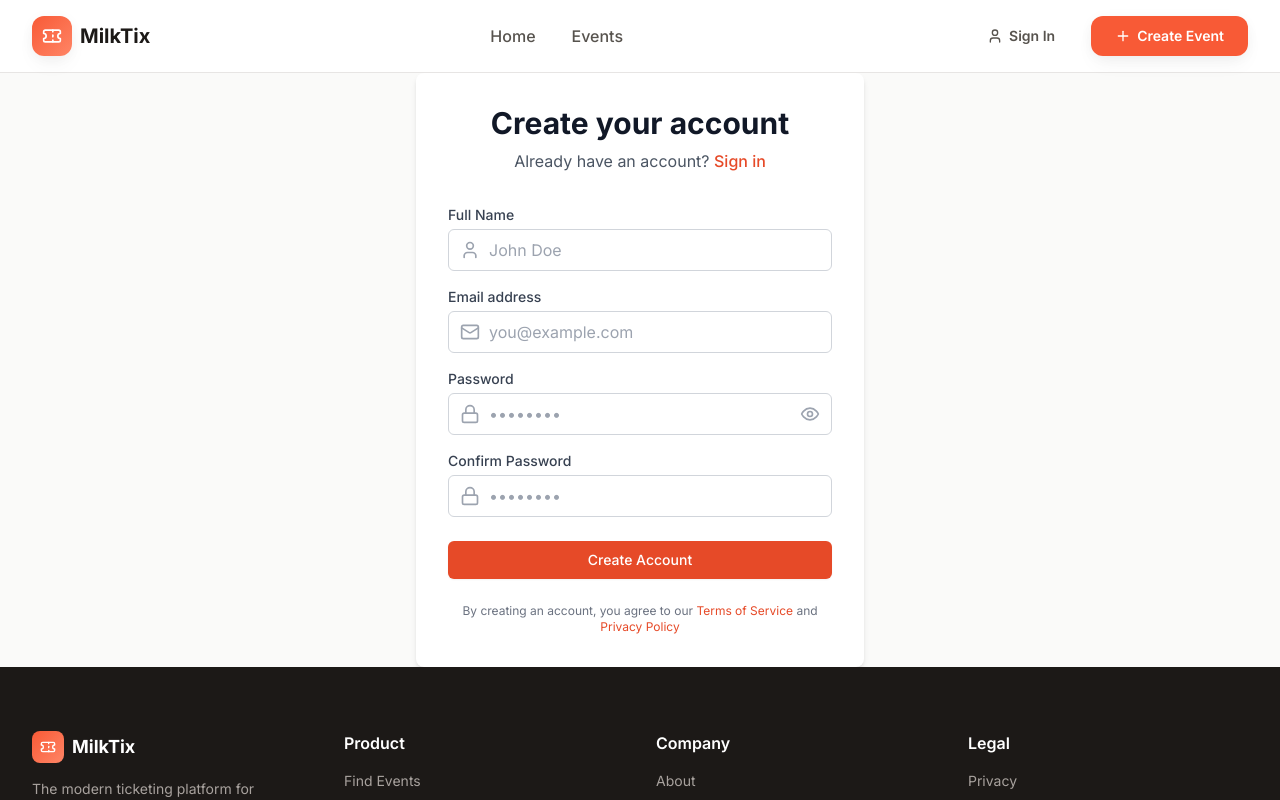
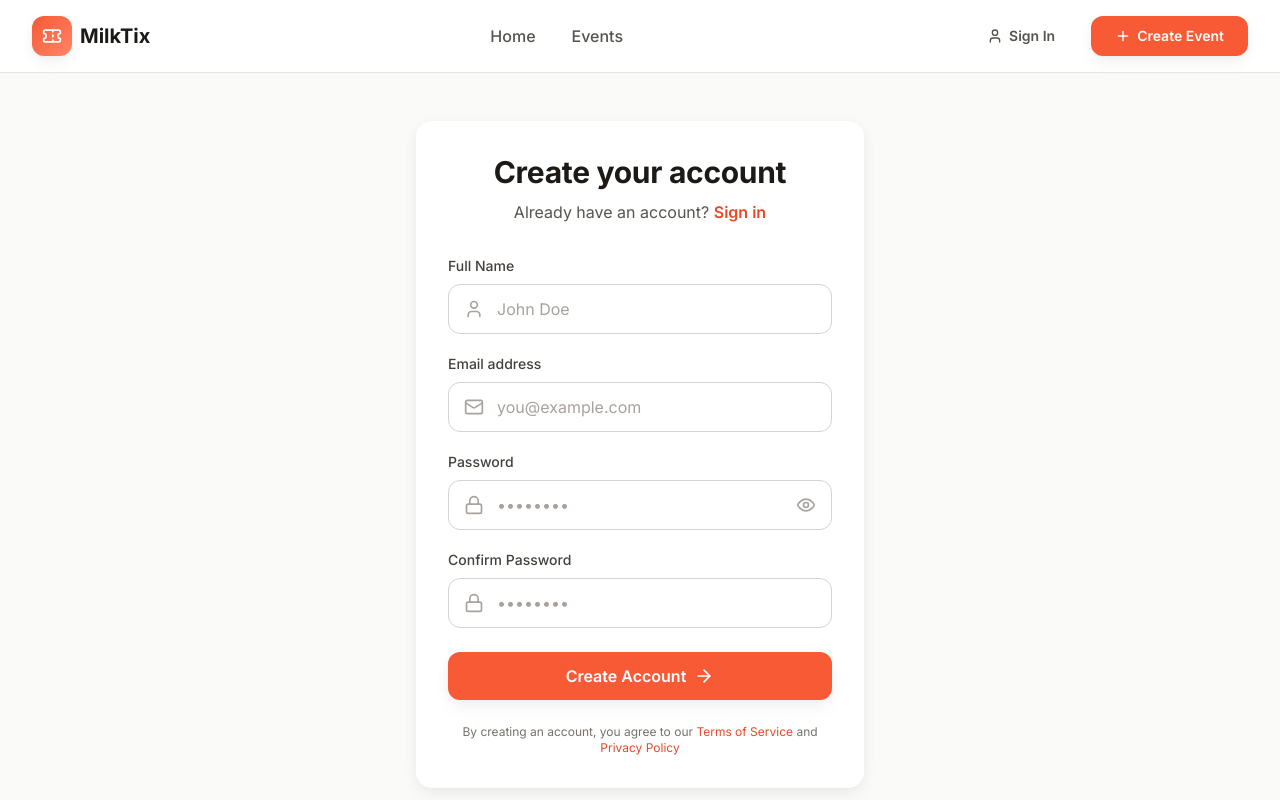
Before and after one commit to bilyfoster/Milktix, a React (Vite) app in the folder frontend/: page /register in a window 1280 px wide. Shown: the top 800 px of the page. Built offline with nearby package versions, Linux system fonts and the light colour scheme; no server answers.

Commit message:
v1.0.3: Fix login functionality
- Implemented actual API calls in Login.tsx
- Implemented actual API calls in Register.tsx
- Updated Layout to show auth state (login/logout)
- Added error handling and loading states
- Updated auth store integration
- Built production frontend bundle

```diff
--- a/frontend/src/components/Layout.tsx
+++ b/frontend/src/components/Layout.tsx
@@ -1,12 +1,20 @@
-import { Link, Outlet, useLocation } from 'react-router-dom'
-import { Calendar, User, Menu, X, Ticket, Plus } from 'lucide-react'
+import { Link, Outlet, useLocation, useNavigate } from 'react-router-dom'
+import { Calendar, User, Menu, X, Ticket, Plus, LogOut } from 'lucide-react'
 import { useState } from 'react'
+import { useAuthStore } from '../stores/authStore'
 
 export function Layout() {
   const [mobileMenuOpen, setMobileMenuOpen] = useState(false)
   const location = useLocation()
+  const navigate = useNavigate()
+  const { user, isAuthenticated, logout } = useAuthStore()
 
   const isActive = (path: string) => location.pathname === path
+
+  const handleLogout = () => {
+    logout()
+    navigate('/')
+  }
 
   return (
     <div className="min-h-screen bg-warmgray-50 flex flex-col">
@@ -50,6 +58,21 @@ export function Layout() {
 
             {/* Desktop CTA */}
             <div className="hidden md:flex items-center gap-3">
+              {isAuthenticated ? (
+                <>
+                  <span className="text-sm text-warmgray-600">
+                    Hello, {user?.fullName || user?.username}
+                  </span>
+                  <button
+                    onClick={handleLogout}
+                    className="btn-ghost text-sm"
+                  >
+                    <LogOut className="h-4 w-4 mr-1.5" />
+                    Sign Out
+                  </button>
+                </>
+              ) : (
+                <>
                   <Link
                     to="/login"
                     className="btn-ghost text-sm"
@@ -64,6 +87,8 @@ export function Layout() {
                     <Plus className="h-4 w-4 mr-1.5" />
                     Create Event
                   </Link>
+                </>
+              )}
             </div>
 
             {/* Mobile menu button */}
@@ -106,6 +131,24 @@ export function Layout() {
               Events
             </Link>
             <div className="pt-2 border-t border-warmgray-100 mt-2">
+              {isAuthenticated ? (
+                <>
+                  <div className="px-4 py-2 text-sm text-warmgray-600">
+                    Hello, {user?.fullName || user?.username}
+                  </div>
+                  <button
+                    onClick={() => {
+                      handleLogout()
+                      setMobileMenuOpen(false)
+                    }}
+                    className="w-full flex items-center gap-3 px-4 py-3 rounded-xl font-medium text-warmgray-700 hover:bg-warmgray-100"
+                  >
+                    <LogOut className="h-5 w-5" />
+                    Sign Out
+                  </button>
+                </>
+              ) : (
+                <>
                   <Link
                     to="/login"
                     onClick={() => setMobileMenuOpen(false)}
@@ -122,6 +165,8 @@ export function Layout() {
                     <Plus className="h-5 w-5" />
                     Create Event
                   </Link>
+                </>
+              )}
             </div>
           </div>
         </div>
--- a/frontend/src/pages/Login.tsx
+++ b/frontend/src/pages/Login.tsx
@@ -1,17 +1,45 @@
 import { useState } from 'react'
-import { Link } from 'react-router-dom'
-import { Mail, Lock, Eye, EyeOff, ArrowRight } from 'lucide-react'
+import { Link, useNavigate, useLocation } from 'react-router-dom'
+import { Mail, Lock, Eye, EyeOff, ArrowRight, Loader2 } from 'lucide-react'
+import { authApi } from '../utils/api'
+import { useAuthStore } from '../stores/authStore'
 
 export function Login() {
+  const navigate = useNavigate()
+  const location = useLocation()
+  const { setAuth } = useAuthStore()
   const [showPassword, setShowPassword] = useState(false)
+  const [isLoading, setIsLoading] = useState(false)
+  const [error, setError] = useState('')
+  const [successMessage] = useState(location.state?.message || '')
   const [formData, setFormData] = useState({
     email: '',
     password: ''
   })
 
-  const handleSubmit = (e: React.FormEvent) => {
+  const handleSubmit = async (e: React.FormEvent) => {
     e.preventDefault()
-    console.log('Login:', formData)
+    setError('')
+    setIsLoading(true)
+
+    try {
+      const response = await authApi.login(formData.email, formData.password)
+      const { token, user } = response.data
+
+      // Store auth in Zustand store (which persists to localStorage)
+      setAuth(token, user)
+
+      // Also store token separately for API interceptor
+      localStorage.setItem('token', token)
+
+      // Redirect to home page after successful login
+      navigate('/')
+    } catch (err: any) {
+      console.error('Login error:', err)
+      setError(err.response?.data?.message || 'Invalid email or password. Please try again.')
+    } finally {
+      setIsLoading(false)
+    }
   }
 
   return (
@@ -27,6 +55,18 @@ export function Login() {
               </Link>
             </p>
           </div>
+
+          {successMessage && (
+            <div className="mb-6 p-4 bg-green-50 border border-green-200 rounded-xl text-green-700 text-sm">
+              {successMessage}
+            </div>
+          )}
+
+          {error && (
+            <div className="mb-6 p-4 bg-red-50 border border-red-200 rounded-xl text-red-700 text-sm">
+              {error}
+            </div>
+          )}
 
           <form className="space-y-6" onSubmit={handleSubmit}>
             <div className="space-y-5">
@@ -47,6 +87,7 @@ export function Login() {
                     placeholder="you@example.com"
                     value={formData.email}
                     onChange={(e) => setFormData({ ...formData, email: e.target.value })}
+                    disabled={isLoading}
                   />
                 </div>
               </div>
@@ -68,11 +109,13 @@ export function Login() {
                     placeholder="••••••••"
                     value={formData.password}
                     onChange={(e) => setFormData({ ...formData, password: e.target.value })}
+                    disabled={isLoading}
                   />
                   <button
                     type="button"
                     className="absolute inset-y-0 right-0 pr-4 flex items-center text-warmgray-400 hover:text-warmgray-600"
                     onClick={() => setShowPassword(!showPassword)}
+                    disabled={isLoading}
                   >
                     {showPassword ? <EyeOff className="h-5 w-5" /> : <Eye className="h-5 w-5" />}
                   </button>
@@ -98,9 +141,22 @@ export function Login() {
               </Link>
             </div>
 
-            <button type="submit" className="btn-primary w-full">
-              Sign in
-              <ArrowRight className="ml-2 h-5 w-5" />
+            <button
+              type="submit"
+              className="btn-primary w-full"
+              disabled={isLoading}
+            >
+              {isLoading ? (
+                <>
+                  <Loader2 className="mr-2 h-5 w-5 animate-spin" />
+                  Signing in...
+                </>
+              ) : (
+                <>
+                  Sign in
+                  <ArrowRight className="ml-2 h-5 w-5" />
+                </>
+              )}
             </button>
           </form>
 
@@ -115,7 +171,7 @@ export function Login() {
             </div>
 
             <div className="mt-6 grid grid-cols-2 gap-4">
-              <button type="button" className="btn-outline">
+              <button type="button" className="btn-outline" disabled={isLoading}>
                 <svg className="h-5 w-5 mr-2" viewBox="0 0 24 24">
                   <path fill="currentColor" d="M22.56 12.25c0-.78-.07-1.53-.2-2.25H12v4.26h5.92c-.26 1.37-1.04 2.53-2.21 3.31v2.77h3.57c2.08-1.92 3.28-4.74 3.28-8.09z"/>
                   <path fill="currentColor" d="M12 23c2.97 0 5.46-.98 7.28-2.66l-3.57-2.77c-.98.66-2.23 1.06-3.71 1.06-2.86 0-5.29-1.93-6.16-4.53H2.18v2.84C3.99 20.53 7.7 23 12 23z"/>
@@ -124,9 +180,9 @@ export function Login() {
                 </svg>
                 Google
               </button>
-              <button type="button" className="btn-outline">
+              <button type="button" className="btn-outline" disabled={isLoading}>
                 <svg className="h-5 w-5 mr-2" viewBox="0 0 24 24">
-                  <path fill="currentColor" d="M12 2C6.477 2 2 6.477 2 12c0 4.42 2.865 8.166 6.839 9.489.5.092.682-.217.682-.482 0-.237-.008-.866-.013-1.7-2.782.603-3.369-1.34-3.369-1.34-.454-1.156-1.11-1.463-1.11-1.463-.908-.62.069-.608.069-.608 1.003.07 1.531 1.03 1.531 1.03.892 1.529 2.341 1.087 2.91.831.092-.646.35-1.086.636-1.336-2.22-.253-4.555-1.11-4.555-4.943 0-1.091.39-1.984 1.029-2.683-.103-.253-.446-1.27.098-2.647 0 0 .84-.269 2.75 1.025A9.578 9.578 0 0112 6.836c.85.004 1.705.114 2.504.336 1.909-1.294 2.747-1.025 2.747-1.025.366.83.402 1.768.1 2.623a3.827 3.827 0 010 2.12 3.723 3.723 0 01-.404 1.714l-.012.022c-.166.324-.338.657-.338 1.004 0 .483.28.9.688 1.116-.066.02-.134.038-.2.055-.718.186-1.42.283-2.115.283-3.458 0-6.612-1.854-8.291-4.798C1.29 13.188 1 12.11 1 11c0-3.866 3.134-7 7-7 1.956 0 3.726.8 5.002 2.09C14.278 4.8 16.048 4 18.004 4c3.866 0 7 3.134 7 7 0 1.11-.29 2.188-.838 3.163-.34.593-.77 1.134-1.275 1.608-.54.505-1.163.92-1.854 1.228-.69.308-1.446.479-2.237.479-.695 0-1.397-.097-2.115-.283-.066-.017-.134-.035-.2-.055.408-.216.688-.633.688-1.116 0-.347-.172-.68-.338-1.004l-.012-.022a3.723 3.723 0 01-.404-1.714 3.827 3.827 0 010-2.12c-.302-.855-.266-1.793.1-2.623z"/>
+                  <path fill="currentColor" d="M12 2C6.477 2 2 6.477 2 12c0 4.42 2.865 8.166 6.839 9.489.5.092.682-.217.682-.482 0-.237-.008-.866-.013-1.7-2.782.603-3.369-1.34-3.369-1.34-.454-1.156-1.11-1.463-1.11-1.463-.908-.62.069-.608.069-.608 1.003.07 1.531 1.03 1.531 1.03.892 1.529 2.341 1.087 2.91.831.092-.646.35-1.086.636-1.336-2.22-.253-4.555-1.11-4.555-4.943 0-1.091.39-1.984 1.029-2.683-.103-.253-.446-1.27.098-2.647 0 0 .84-.269 2.75 1.025A9.578 9.578 0 0112 6.836c.85.004 1.705.114 2.504.336 1.909-1.294 2.747-1.025 2.747-1.025.366.83.402 1.768.1 2.623a3.827 3.827 0 010 2.12 3.723 3.723 0 01-.404 1.714l-.012.022c-.166.324-.338.657-.338 1.004 0 .483.28.9.688 1.116-.066.02-.134.038-.2.055-.718.186-1.42.283-2.115.283-3.458 0-6.612-1.854-8.291-4.798C1.29 13.188 1 12.11 1 11c0-3.866 3.134-7 7-7 1.956 0 3.726.8 5.002 2.09C14.278 4.8 16.048 4 18.004 4c3.866 0 7 3.134 7 7 0 1.11-.29 2.188-.838 3.163-.34.593-.77 1.134-1.275 1.608-.54.505-1.163.92-1.854 1.228-.69.308-1.446.479-2.237.479-.695 0-1.397-.097-2.115.283-.066.017-.134.035-.2.055.408-.216.688-.633.688-1.116 0-.347-.172-.68-.338-1.004l-.012-.022a3.723 3.723 0 01-.404-1.714 3.827 3.827 0 010-2.12c-.302-.855-.266-1.793.1-2.623z"/>
                 </svg>
                 GitHub
               </button>
--- a/frontend/src/pages/Register.tsx
+++ b/frontend/src/pages/Register.tsx
@@ -1,9 +1,13 @@
 import { useState } from 'react'
-import { Link } from 'react-router-dom'
-import { Mail, Lock, User, Eye, EyeOff } from 'lucide-react'
+import { Link, useNavigate } from 'react-router-dom'
+import { Mail, Lock, User, Eye, EyeOff, ArrowRight, Loader2 } from 'lucide-react'
+import { authApi } from '../utils/api'
 
 export function Register() {
+  const navigate = useNavigate()
   const [showPassword, setShowPassword] = useState(false)
+  const [isLoading, setIsLoading] = useState(false)
+  const [error, setError] = useState('')
   const [formData, setFormData] = useState({
     fullName: '',
     email: '',
@@ -11,118 +15,163 @@ export function Register() {
     confirmPassword: ''
   })
 
-  const handleSubmit = (e: React.FormEvent) => {
+  const handleSubmit = async (e: React.FormEvent) => {
     e.preventDefault()
-    // TODO: Implement registration
-    console.log('Register:', formData)
+    setError('')
+
+    // Validate passwords match
+    if (formData.password !== formData.confirmPassword) {
+      setError('Passwords do not match')
+      return
+    }
+
+    // Validate password length
+    if (formData.password.length < 6) {
+      setError('Password must be at least 6 characters long')
+      return
+    }
+
+    setIsLoading(true)
+
+    try {
+      // Use email as username (or generate one from fullName)
+      const username = formData.email.split('@')[0] + Math.floor(Math.random() * 1000)
+
+      await authApi.register(
+        username,
+        formData.fullName,
+        formData.email,
+        formData.password
+      )
+
+      // Registration successful, redirect to login
+      navigate('/login', {
+        state: {
+          message: 'Account created successfully! Please sign in.'
+        }
+      })
+    } catch (err: any) {
+      console.error('Registration error:', err)
+      setError(err.response?.data?.message || 'Failed to create account. Please try again.')
+    } finally {
+      setIsLoading(false)
+    }
   }
 
   return (
-    <div className="min-h-[60vh] flex items-center justify-center">
-      <div className="max-w-md w-full space-y-8 bg-white p-8 rounded-lg shadow-md">
-        <div className="text-center">
-          <h2 className="text-3xl font-bold text-gray-900">Create your account</h2>
-          <p className="mt-2 text-gray-600">
+    <div className="min-h-[calc(100vh-200px)] flex items-center justify-center py-12 px-4">
+      <div className="max-w-md w-full">
+        <div className="card p-8">
+          <div className="text-center mb-8">
+            <h2 className="text-heading-lg font-bold text-warmgray-900">Create your account</h2>
+            <p className="mt-2 text-warmgray-600">
               Already have an account?{' '}
-            <Link to="/login" className="text-primary-600 hover:text-primary-500 font-medium">
+              <Link to="/login" className="text-coral-600 hover:text-coral-700 font-semibold">
                 Sign in
               </Link>
             </p>
           </div>
 
-        <form className="mt-8 space-y-6" onSubmit={handleSubmit}>
-          <div className="space-y-4">
+          {error && (
+            <div className="mb-6 p-4 bg-red-50 border border-red-200 rounded-xl text-red-700 text-sm">
+              {error}
+            </div>
+          )}
+
+          <form className="space-y-6" onSubmit={handleSubmit}>
+            <div className="space-y-5">
               <div>
-              <label htmlFor="fullName" className="block text-sm font-medium text-gray-700">
+                <label htmlFor="fullName" className="block text-sm font-medium text-warmgray-700 mb-2">
                   Full Name
                 </label>
-              <div className="mt-1 relative">
-                <div className="absolute inset-y-0 left-0 pl-3 flex items-center pointer-events-none">
-                  <User className="h-5 w-5 text-gray-400" />
+                <div className="relative">
+                  <div className="absolute inset-y-0 left-0 pl-4 flex items-center pointer-events-none">
+                    <User className="h-5 w-5 text-warmgray-400" />
                   </div>
                   <input
                     id="fullName"
                     name="fullName"
                     type="text"
                     required
-                  className="appearance-none block w-full pl-10 pr-3 py-2 border border-gray-300 rounded-md placeholder-gray-400 focus:outline-none focus:ring-primary-500 focus:border-primary-500"
+                    className="input pl-12"
                     placeholder="John Doe"
                     value={formData.fullName}
                     onChange={(e) => setFormData({ ...formData, fullName: e.target.value })}
+                    disabled={isLoading}
                   />
                 </div>
               </div>
 
               <div>
-              <label htmlFor="email" className="block text-sm font-medium text-gray-700">
+                <label htmlFor="email" className="block text-sm font-medium text-warmgray-700 mb-2">
                   Email address
                 </label>
-              <div className="mt-1 relative">
-                <div className="absolute inset-y-0 left-0 pl-3 flex items-center pointer-events-none">
-                  <Mail className="h-5 w-5 text-gray-400" />
+                <div className="relative">
+                  <div className="absolute inset-y-0 left-0 pl-4 flex items-center pointer-events-none">
+                    <Mail className="h-5 w-5 text-warmgray-400" />
                   </div>
                   <input
                     id="email"
                     name="email"
                     type="email"
                     required
-                  className="appearance-none block w-full pl-10 pr-3 py-2 border border-gray-300 rounded-md placeholder-gray-400 focus:outline-none focus:ring-primary-500 focus:border-primary-500"
+                    className="input pl-12"
                     placeholder="you@example.com"
                     value={formData.email}
                     onChange={(e) => setFormData({ ...formData, email: e.target.value })}
+                    disabled={isLoading}
                   />
                 </div>
               </div>
 
               <div>
-              <label htmlFor="password" className="block text-sm font-medium text-gray-700">
+                <label htmlFor="password" className="block text-sm font-medium text-warmgray-700 mb-2">
                   Password
                 </label>
-              <div className="mt-1 relative">
-                <div className="absolute inset-y-0 left-0 pl-3 flex items-center pointer-events-none">
-                  <Lock className="h-5 w-5 text-gray-400" />
+                <div className="relative">
+                  <div className="absolute inset-y-0 left-0 pl-4 flex items-center pointer-events-none">
+                    <Lock className="h-5 w-5 text-warmgray-400" />
                   </div>
                   <input
                     id="password"
                     name="password"
                     type={showPassword ? 'text' : 'password'}
                     required
-                  className="appearance-none block w-full pl-10 pr-10 py-2 border border-gray-300 rounded-md placeholder-gray-400 focus:outline-none focus:ring-primary-500 focus:border-primary-500"
+                    className="input pl-12 pr-12"
                     placeholder="••••••••"
                     value={formData.password}
                     onChange={(e) => setFormData({ ...formData, password: e.target.value })}
+                    disabled={isLoading}
                   />
                   <button
                     type="button"
-                  className="absolute inset-y-0 right-0 pr-3 flex items-center"
+                    className="absolute inset-y-0 right-0 pr-4 flex items-center text-warmgray-400 hover:text-warmgray-600"
                     onClick={() => setShowPassword(!showPassword)}
+                    disabled={isLoading}
                   >
-                  {showPassword ? (
-                    <EyeOff className="h-5 w-5 text-gray-400" />
-                  ) : (
-                    <Eye className="h-5 w-5 text-gray-400" />
-                  )}
+                    {showPassword ? <EyeOff className="h-5 w-5" /> : <Eye className="h-5 w-5" />}
                   </button>
                 </div>
               </div>
 
               <div>
-              <label htmlFor="confirmPassword" className="block text-sm font-medium text-gray-700">
+                <label htmlFor="confirmPassword" className="block text-sm font-medium text-warmgray-700 mb-2">
                   Confirm Password
                 </label>
-              <div className="mt-1 relative">
-                <div className="absolute inset-y-0 left-0 pl-3 flex items-center pointer-events-none">
-                  <Lock className="h-5 w-5 text-gray-400" />
+                <div className="relative">
+                  <div className="absolute inset-y-0 left-0 pl-4 flex items-center pointer-events-none">
+                    <Lock className="h-5 w-5 text-warmgray-400" />
                   </div>
                   <input
                     id="confirmPassword"
                     name="confirmPassword"
                     type={showPassword ? 'text' : 'password'}
                     required
-                  className="appearance-none block w-full pl-10 pr-3 py-2 border border-gray-300 rounded-md placeholder-gray-400 focus:outline-none focus:ring-primary-500 focus:border-primary-500"
+                    className="input pl-12 pr-12"
                     placeholder="••••••••"
                     value={formData.confirmPassword}
                     onChange={(e) => setFormData({ ...formData, confirmPassword: e.target.value })}
+                    disabled={isLoading}
                   />
                 </div>
               </div>
@@ -131,20 +180,32 @@ export function Register() {
             <div>
               <button
                 type="submit"
-              className="w-full flex justify-center py-2 px-4 border border-transparent rounded-md shadow-sm text-sm font-medium text-white bg-primary-600 hover:bg-primary-700 focus:outline-none focus:ring-2 focus:ring-offset-2 focus:ring-primary-500"
+                className="btn-primary w-full"
+                disabled={isLoading}
               >
+                {isLoading ? (
+                  <>
+                    <Loader2 className="mr-2 h-5 w-5 animate-spin" />
+                    Creating account...
+                  </>
+                ) : (
+                  <>
                     Create Account
+                    <ArrowRight className="ml-2 h-5 w-5" />
+                  </>
+                )}
               </button>
             </div>
 
-          <p className="text-xs text-gray-500 text-center">
+            <p className="text-xs text-warmgray-500 text-center">
               By creating an account, you agree to our{' '}
-            <a href="#" className="text-primary-600 hover:text-primary-500">Terms of Service</a>
+              <a href="#" className="text-coral-600 hover:text-coral-700">Terms of Service</a>
               {' '}and{' '}
-            <a href="#" className="text-primary-600 hover:text-primary-500">Privacy Policy</a>
+              <a href="#" className="text-coral-600 hover:text-coral-700">Privacy Policy</a>
             </p>
           </form>
         </div>
       </div>
+    </div>
   )
 }
```
Also changed, not shown: 5 other files (tests, documents, lock files or other folders). Lines whose indentation alone changed are shown as unchanged.
